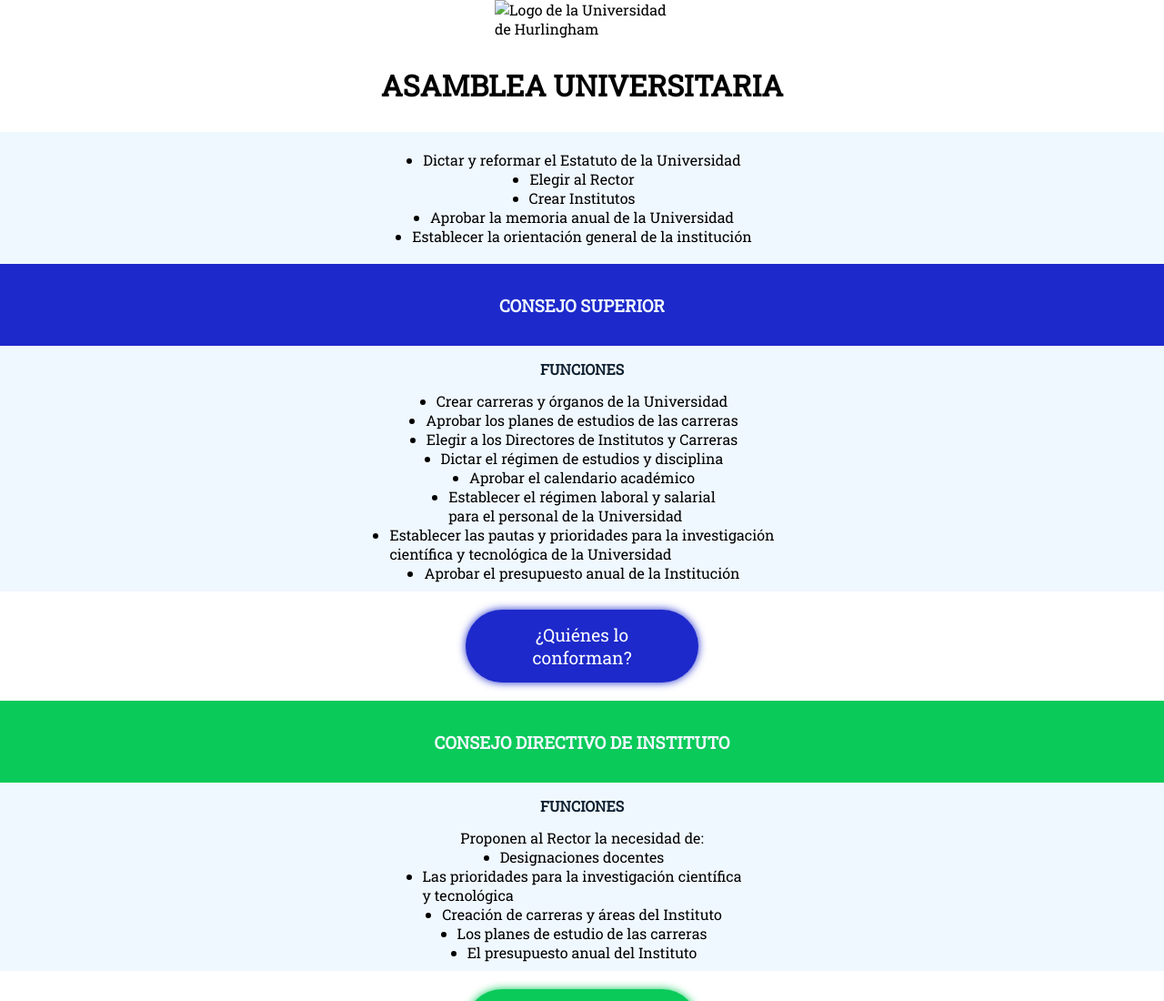
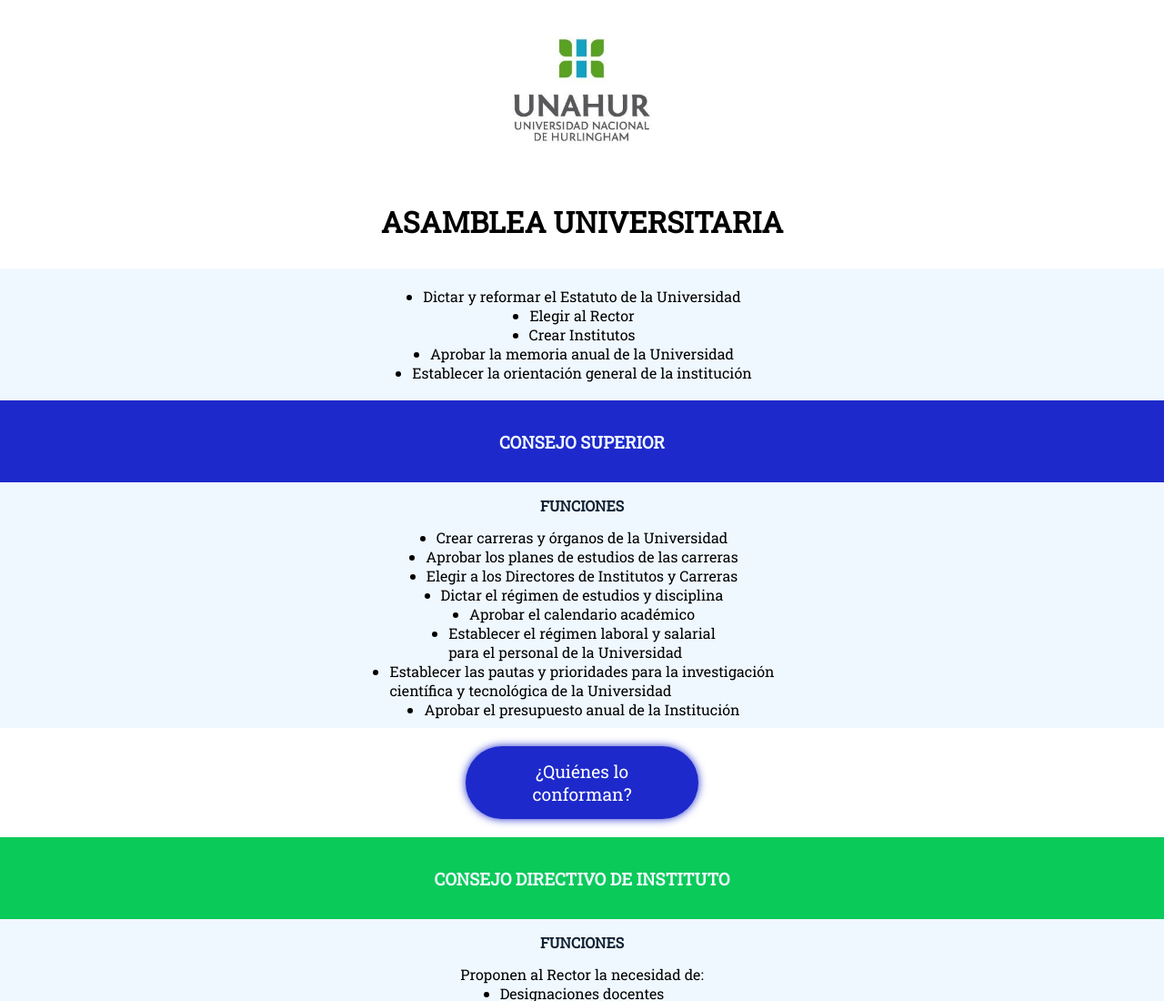
Before and after one commit to NeonKobra/unahur-cogobierno-universitario, a plain HTML site: page index.html in a window 1280 px wide. Shown: the top 1100 px of the page at 91% size. Drawn offline with Linux system fonts and the light colour scheme; the site is published under a folder, as on GitHub Pages, so addresses that start at the root find nothing.

Commit message:
Update index.html

```diff
--- a/index.html
+++ b/index.html
@@ -12,7 +12,7 @@
 </head>
 <body>
     <div class="container">
-    <img src="/unahur_logo.jpg" alt="Logo de la Universidad de Hurlingham" class="logo">
+    <img src="unahur_logo.jpg" alt="Logo de la Universidad de Hurlingham" class="logo">
     <h1>Asamblea Universitaria</h1>
             <ul class="asamblea">
             <li>Dictar y reformar el Estatuto de la Universidad</li>
```
